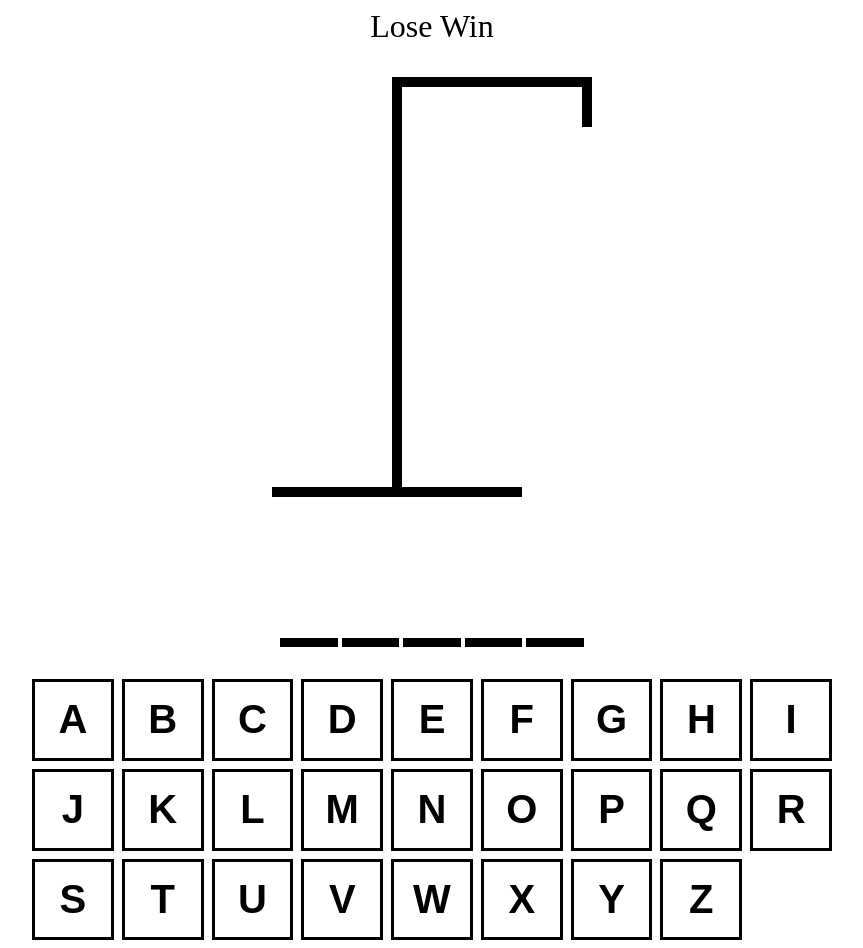
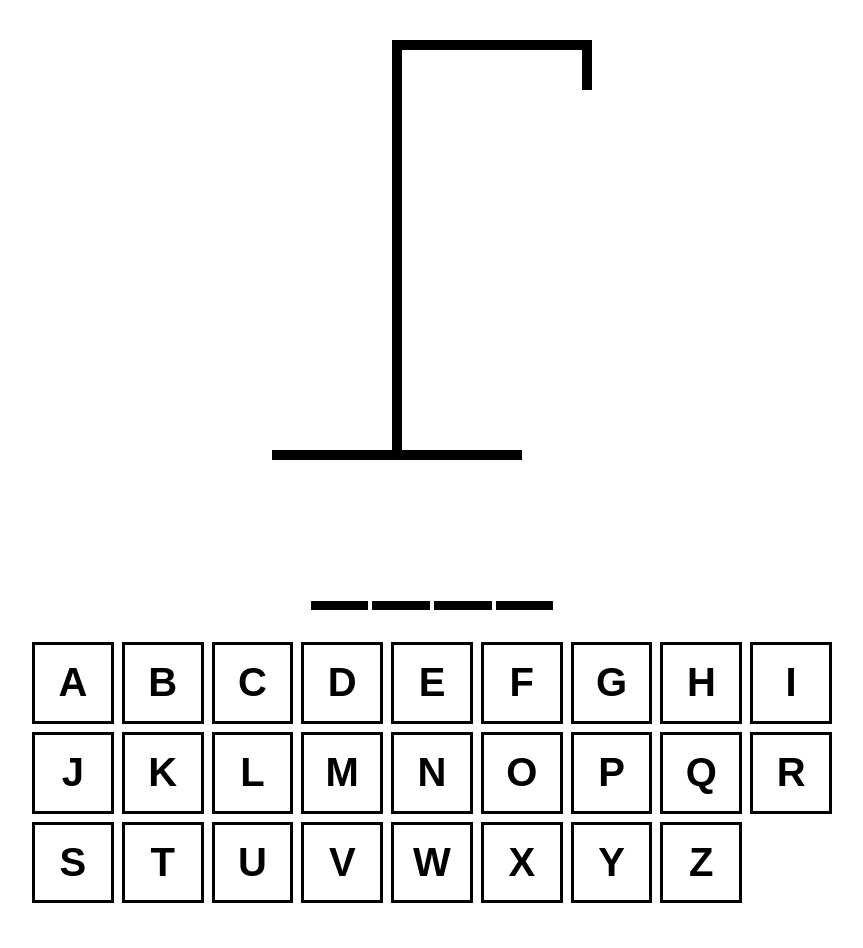
Before and after one commit to Texterly/Hangman, a React (Vite) app: page / in a window 1280 px wide. Shown: the whole page, without its empty margins (208-1071 px from the left). After the commit the page ends 911 px from the top, so only its background shows below. Built offline with nearby package versions, Linux system fonts and the light colour scheme.

Commit message:
Added win/lose logic

```diff
--- a/src/App.tsx
+++ b/src/App.tsx
@@ -4,21 +4,28 @@
 import { Keyboard } from "./Keyboard";
 import words from "./wordList.json";
 
+function getWord() {
+  return words[Math.floor(Math.random() * words.length)];
+}
+
 function App() {
-  const [wordToGuess, setWordToGuess] = useState(() => {
-    return words[Math.floor(Math.random() * words.length)];
-  });
+  const [wordToGuess, setWordToGuess] = useState(getWord);
   const [guessedLetters, setGuessedLetters] = useState<string[]>([]);
   const incorrectLetters = guessedLetters.filter(
     (letter) => !wordToGuess.includes(letter)
   );
 
+  const isLoser = incorrectLetters.length >= 6;
+  const isWinner = wordToGuess
+    .split("")
+    .every((letter) => guessedLetters.includes(letter));
+
   const addGuessedLetter = useCallback(
     (letter: string) => {
-      if (guessedLetters.includes(letter)) return;
+      if (guessedLetters.includes(letter) || isLoser || isWinner) return;
       setGuessedLetters((currentLetters) => [...currentLetters, letter]);
     },
-    [guessedLetters]
+    [guessedLetters, isLoser, isWinner]
   );
 
   useEffect(() => {
@@ -35,6 +42,21 @@
     };
   }, [guessedLetters]);
 
+  useEffect(() => {
+    const handler = (e: KeyboardEvent) => {
+      const key = e.key;
+      if (key !== "Enter") return;
+      e.preventDefault();
+      setGuessedLetters([]);
+      setWordToGuess(getWord());
+    };
+
+    document.addEventListener("keypress", handler);
+    return () => {
+      document.removeEventListener("keypress", handler);
+    };
+  }, []);
+
   return (
     <div
       style={{
@@ -46,11 +68,19 @@
         alignItems: "center",
       }}
     >
-      <div style={{ fontSize: "2rem", textAlign: "center" }}>Lose Win</div>
+      <div style={{ fontSize: "2rem", textAlign: "center" }}>
+        {isWinner && "Winner! - Refresh to try again"}
+        {isLoser && "Nice try - Refresh to try again"}
+      </div>
       <HangmanDrawing numberOfGuesses={incorrectLetters.length} />
-      <HangmanWord guessedLetters={guessedLetters} wordToGuess={wordToGuess} />
+      <HangmanWord
+        reveal={isLoser}
+        guessedLetters={guessedLetters}
+        wordToGuess={wordToGuess}
+      />
       <div style={{ alignSelf: "stretch" }}>
         <Keyboard
+          disabled={isWinner || isLoser}
           activeLetters={guessedLetters.filter((letter) =>
             wordToGuess.includes(letter)
           )}
--- a/src/HangmanWord.tsx
+++ b/src/HangmanWord.tsx
@@ -1,9 +1,14 @@
 type HangmanWordProps = {
+  reveal?: boolean;
   guessedLetters: string[];
   wordToGuess: string;
 };
 
-export function HangmanWord({ guessedLetters, wordToGuess }: HangmanWordProps) {
+export function HangmanWord({
+  guessedLetters,
+  wordToGuess,
+  reveal = false,
+}: HangmanWordProps) {
   return (
     <div
       style={{
@@ -19,9 +24,12 @@
         <span style={{ borderBottom: ".1em solid black" }} key={index}>
           <span
             style={{
-              visibility: guessedLetters.includes(letter)
-                ? "visible"
-                : "hidden",
+              visibility:
+                guessedLetters.includes(letter) || reveal
+                  ? "visible"
+                  : "hidden",
+              color:
+                !guessedLetters.includes(letter) && reveal ? "red" : "black",
             }}
           >
             {letter}
--- a/src/Keyboard.tsx
+++ b/src/Keyboard.tsx
@@ -30,12 +30,14 @@
 ];
 
 type KeyboardProps = {
+  disabled?: boolean;
   activeLetters: string[];
   inactiveLetters: string[];
   addGuessedLetter: (letter: string) => void;
 };
 
 export function Keyboard({
+  disabled = false,
   activeLetters,
   inactiveLetters,
   addGuessedLetter,
@@ -57,7 +59,7 @@
             className={`${styles.btn} ${isActive ? styles.active : ""} ${
               isInactive ? styles.inactive : ""
             }`}
-            disabled={isInactive || isActive}
+            disabled={isInactive || isActive || disabled}
             key={key}
           >
             {key}
```
